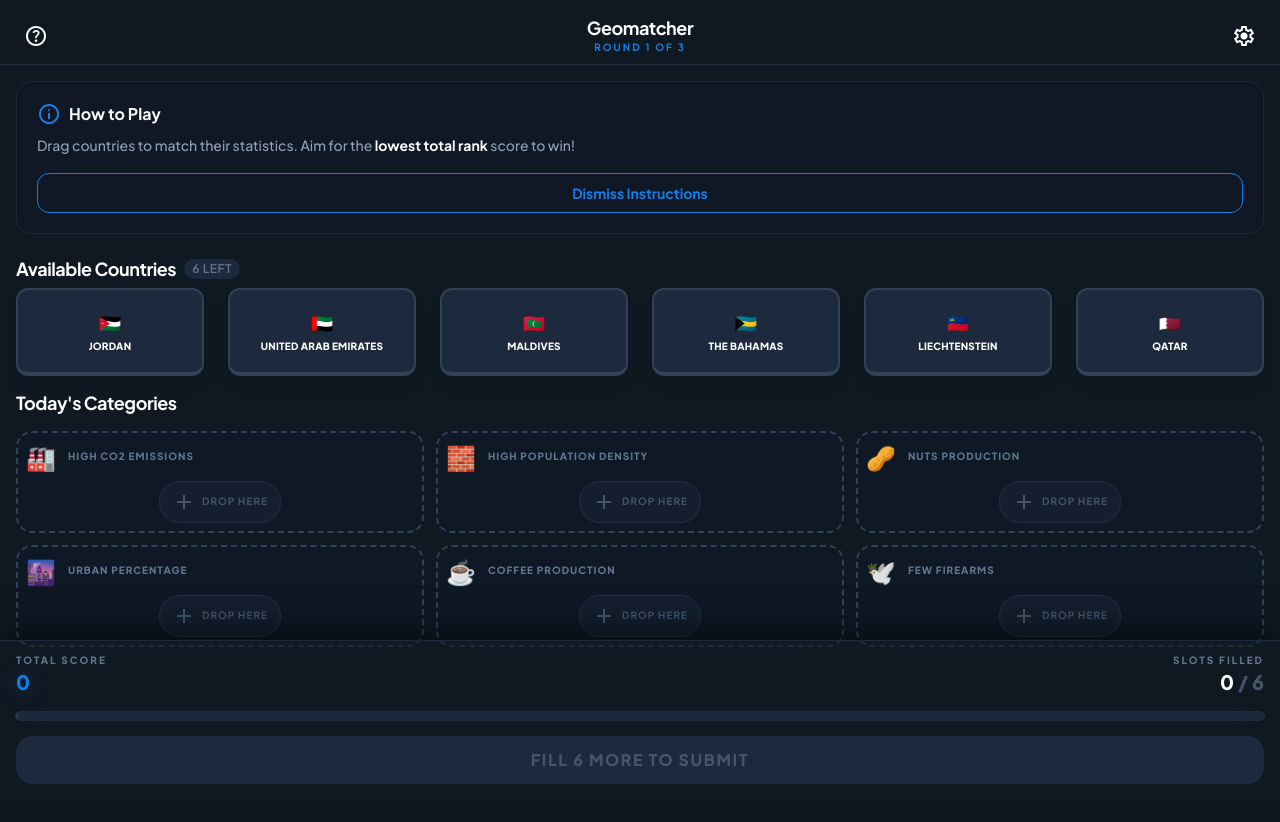
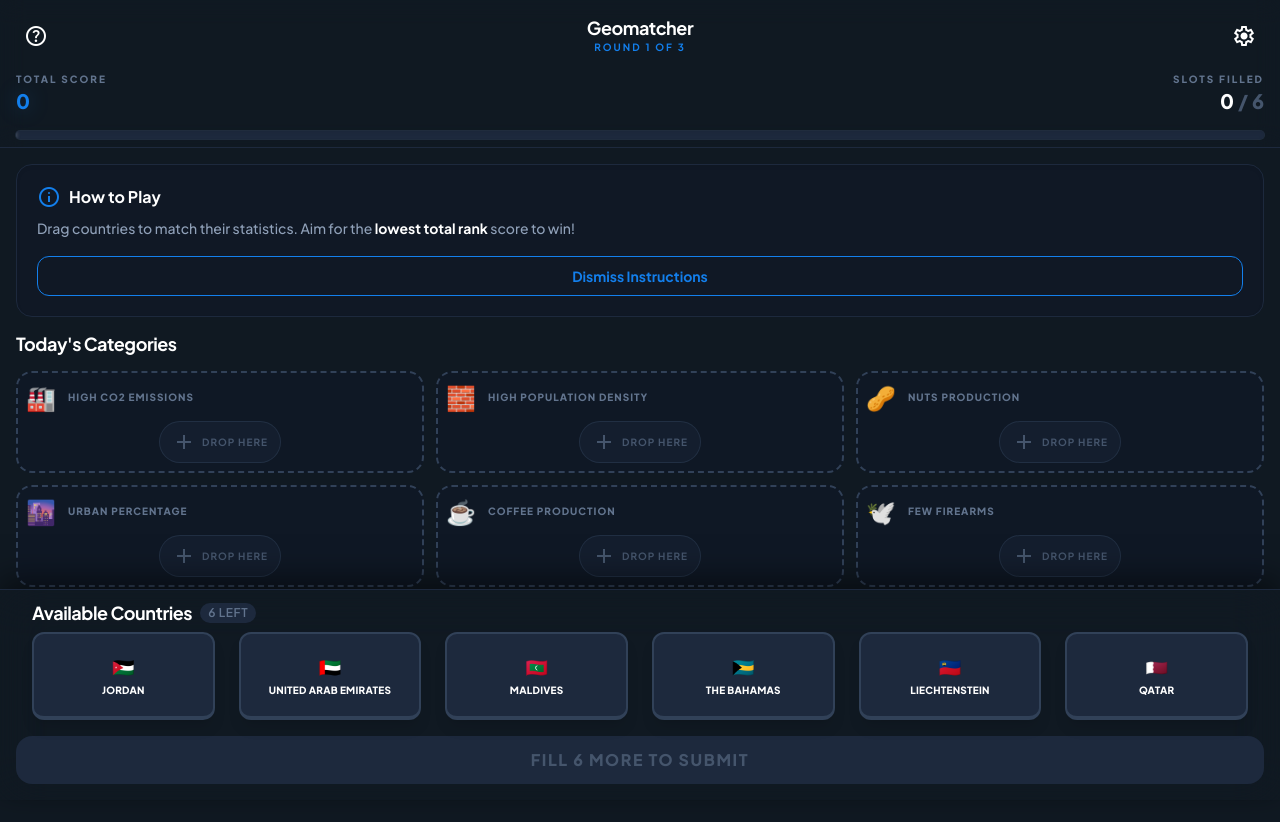
Before and after one commit to koenhagen/geomatcher, a React (Vite) app: page / in a window 1280 px wide. Shown: the top 822 px of the page. Built offline with nearby package versions, Linux system fonts and the light colour scheme.

Commit message:
Refactor App, Header, and GameFooter components for improved layout and score display

```diff
--- a/src/App.tsx
+++ b/src/App.tsx
@@ -180,33 +180,23 @@ const App: React.FC = () => {
 
     if (!countries.length || !buckets.length) return <div>Loading...</div>;
 
+    // ...imports
+
     return (
         <div className="flex flex-col min-h-screen w-full max-w-7xl mx-auto bg-background-dark font-display">
-            <Header round={round} maxRounds={MAX_ROUNDS} />
-
+            <Header
+                round={round}
+                maxRounds={MAX_ROUNDS}
+                totalScore={totalScore}
+                slotsFilled={slotsFilled}
+                totalSlots={buckets.length}
+            />
             <main className="flex-1 overflow-y-auto pb-80 custom-scrollbar">
                 {showInstructions && (
                     <div className="px-4 pt-4">
                         <InstructionCard onDismiss={handleDismissInstructions} />
                     </div>
                 )}
-
-                <div className="px-4 pt-6 pb-2">
-                    <h3 className="text-white text-lg font-bold leading-tight tracking-tight flex items-center gap-2">
-                        Available Countries
-                        <span className="text-xs bg-slate-800 px-2 py-0.5 rounded-full text-slate-500 uppercase font-semibold tracking-wider">
-                            {countries.length - slotsFilled} LEFT
-                        </span>
-                    </h3>
-                </div>
-
-                <CountryList
-                    countries={countries}
-                    buckets={buckets}
-                    onDragStart={handleDragStart}
-                    countryId={countryId}
-                    setCountryId={setCountryId}
-                />
 
                 <div className="px-4 pt-4">
                     <h3 className="text-white text-lg font-bold leading-tight tracking-tight">Today's Categories</h3>
@@ -230,9 +220,26 @@ const App: React.FC = () => {
                 maxRounds={MAX_ROUNDS}
                 onSubmit={handleSubmit}
                 submitted={submitted}
-            />
+            >
+                <div className="px-4 pb-2">
+                    <h3 className="text-white text-lg font-bold leading-tight tracking-tight flex items-center gap-2">
+                        Available Countries
+                        <span className="text-xs bg-slate-800 px-2 py-0.5 rounded-full text-slate-500 uppercase font-semibold tracking-wider">
+                            {countries.length - slotsFilled} LEFT
+                        </span>
+                    </h3>
+                </div>
+                <CountryList
+                    countries={countries}
+                    buckets={buckets}
+                    onDragStart={handleDragStart}
+                    countryId={countryId}
+                    setCountryId={setCountryId}
+                />
+            </GameFooter>
         </div>
     );
+
 };
 
 export default App;
--- a/src/components/CountryList.tsx
+++ b/src/components/CountryList.tsx
@@ -1,4 +1,5 @@
 import React, { useState, useRef } from 'react';
+import ReactDOM from 'react-dom';
 import { Country, Bucket } from '../utils/types';
 
 interface CountryListProps {
@@ -19,7 +20,9 @@ export const CountryList: React.FC<CountryListProps> = ({
   const [draggedId, setDraggedId] = useState<string | null>(null);
   const [dragPos, setDragPos] = useState<{ x: number; y: number } | null>(null);
 
-  // Ref to track the start position and pending country
+  const cardRef = useRef<HTMLDivElement | null>(null);
+  const [cardSize, setCardSize] = useState<{ width: number; height: number }>({ width: 104, height: 88 });
+
   const startPos = useRef<{ x: number, y: number } | null>(null);
   const pendingCountryId = useRef<string | null>(null);
 
@@ -28,6 +31,10 @@ export const CountryList: React.FC<CountryListProps> = ({
 
   const handleMouseDown = (e: React.MouseEvent, id: string) => {
     if (assignedIds.includes(id)) return;
+    if (cardRef.current) {
+      const rect = cardRef.current.getBoundingClientRect();
+      setCardSize({ width: rect.width, height: rect.height });
+    }
     startPos.current = { x: e.clientX, y: e.clientY };
     pendingCountryId.current = id;
     document.addEventListener('mousemove', handleMouseMove);
@@ -40,7 +47,6 @@ export const CountryList: React.FC<CountryListProps> = ({
     const dy = e.clientY - startPos.current.y;
     const distance = Math.sqrt(dx * dx + dy * dy);
 
-    // Start drag if moved enough
     if (distance > 5 && !draggedId) {
       setDraggedId(pendingCountryId.current);
       onDragStart(pendingCountryId.current);
@@ -51,11 +57,9 @@ export const CountryList: React.FC<CountryListProps> = ({
   };
 
   const handleMouseUp = () => {
-    // If not dragged, treat as click
     if (!draggedId && pendingCountryId.current) {
       setCountryId(pendingCountryId.current);
     }
-    // Cleanup
     setDraggedId(null);
     setDragPos(null);
     startPos.current = null;
@@ -64,13 +68,37 @@ export const CountryList: React.FC<CountryListProps> = ({
     document.removeEventListener('mouseup', handleMouseUp);
   };
 
+  // Render drag preview as a portal to body
+  const dragPreview = dragCountry && dragPos
+      ? ReactDOM.createPortal(
+          <div
+              style={{
+                position: 'fixed',
+                left: dragPos.x - cardSize.width / 2,
+                top: dragPos.y - cardSize.height / 2,
+                width: cardSize.width,
+                zIndex: 1000,
+                pointerEvents: 'none',
+              }}
+              className="rounded-xl border-2 shadow-lg p-1 flex flex-col items-center justify-center gap-0.5 bg-slate-800 border-slate-700"
+          >
+            <span className="text-lg select-none">{dragCountry.emoji}</span>
+            <p className="text-white text-[10px] font-extrabold text-center uppercase tracking-wide select-none">
+              {dragCountry.name}
+            </p>
+          </div>,
+          document.body
+      )
+      : null;
+
   return (
+      <>
         <div
             className="grid grid-rows-2 grid-flow-col auto-cols-fr gap-x-2 sm:gap-x-3 md:gap-x-4 lg:gap-x-6 gap-y-1.5 w-full px-4
     sm:grid-rows-1 sm:grid-cols-6"
             style={{ position: 'relative', minHeight: '5.5rem' }}
         >
-        {countries.map((country) => {
+          {countries.map((country, idx) => {
             const isAssigned = assignedIds.includes(country.id);
             const isDragging = draggedId === country.id;
             const isSelected = countryId === country.id;
@@ -78,6 +106,7 @@ export const CountryList: React.FC<CountryListProps> = ({
             return (
                 <div
                     key={country.id}
+                    ref={idx === 0 ? cardRef : undefined}
                     onMouseDown={e => handleMouseDown(e, country.id)}
                     style={isDragging ? { visibility: 'hidden' } : undefined}
                     className={`rounded-xl border-2 shadow-lg p-1 flex flex-col items-center justify-center gap-0.5 transition-all
@@ -95,26 +124,8 @@ export const CountryList: React.FC<CountryListProps> = ({
                 </div>
             );
           })}
-
-        {dragCountry && dragPos && (
-            <div
-                style={{
-                  position: 'fixed',
-                  left: dragPos.x - 36,
-                  top: dragPos.y - 48,
-                  width: '6.5rem',
-                  zIndex: 1000,
-                  pointerEvents: 'none',
-                }}
-                className={`rounded-xl border-2 shadow-lg p-1 flex flex-col items-center justify-center gap-0.5
-      bg-slate-800 border-slate-700`}
-            >
-              <span className="text-lg select-none">{dragCountry.emoji}</span>
-              <p className="text-white text-[10px] font-extrabold text-center uppercase tracking-wide select-none">
-                {dragCountry.name}
-              </p>
         </div>
-        )}
-      </div>
+        {dragPreview}
+      </>
   );
 };
--- a/src/components/GameFooter.tsx
+++ b/src/components/GameFooter.tsx
@@ -8,47 +8,26 @@ interface GameFooterProps {
     maxRounds: number;
     onSubmit: () => void;
     submitted: boolean;
+    children?: React.ReactNode;
 }
 
 export const GameFooter: React.FC<GameFooterProps> = ({
-                                                          totalScore,
                                                           slotsFilled,
                                                           totalSlots,
                                                           round,
                                                           maxRounds,
                                                           onSubmit,
                                                           submitted,
+                                                          children,
                                                       }) => {
     const isComplete = slotsFilled === totalSlots;
-    const progressPercent = (slotsFilled / totalSlots) * 100;
     const isFinalRound = round >= maxRounds;
 
     return (
         <div className="fixed bottom-0 left-0 w-full bg-background-dark/90 backdrop-blur-xl border-t border-slate-800 p-3 pb-4 space-y-4 z-100 shadow-[0_-10px_30px_rgba(0,0,0,0.5)]">
-            <div className="flex items-end justify-between px-1 max-w-7xl mx-auto">
-                <div className="flex flex-col">
-                    <span className="text-[10px] font-black text-slate-500 uppercase tracking-[0.2em]">Total Score</span>
-                    <div className="flex items-baseline gap-1">
-                        <span className="text-xl font-black text-primary drop-shadow-[0_0_10px_rgba(19,127,236,0.3)]">{totalScore}</span>
-                    </div>
-                </div>
-                <div className="flex flex-col items-end">
-                    <span className="text-[10px] font-black text-slate-500 uppercase tracking-[0.2em]">Slots Filled</span>
-                    <span className="text-xl font-black text-white">{slotsFilled} <span className="text-slate-600">/ {totalSlots}</span></span>
-                </div>
+            <div className="max-w-7xl mx-auto px-1">
+                {children}
             </div>
-
-            <div className="px-1 max-w-7xl mx-auto">
-                <div className="w-full h-2 bg-slate-800 rounded-full overflow-hidden shadow-inner ring-1 ring-slate-700/50">
-                    <div
-                        className="h-full bg-primary transition-all duration-700 ease-out relative"
-                        style={{ width: `${progressPercent}%` }}
-                    >
-                        <div className="absolute top-0 right-0 h-full w-2 bg-white/30 blur-[2px]" />
-                    </div>
-                </div>
-            </div>
-
             <div className="max-w-7xl mx-auto px-1">
                 <button
                     disabled={!isComplete}
--- a/src/components/Header.tsx
+++ b/src/components/Header.tsx
@@ -1,24 +1,56 @@
-
 import React from 'react';
 
 interface HeaderProps {
     round: number;
     maxRounds: number;
+    totalScore: number;
+    slotsFilled: number;
+    totalSlots: number;
 }
 
-export const Header: React.FC<HeaderProps> = ({ round, maxRounds }) => {
+export const Header: React.FC<HeaderProps> = ({
+                                                  round,
+                                                  maxRounds,
+                                                  totalScore,
+                                                  slotsFilled,
+                                                  totalSlots,
+                                              }) => {
+    const progressPercent = (slotsFilled / totalSlots) * 100;
+
     return (
-    <header className="sticky top-0 z-50 flex items-center bg-background-dark/80 backdrop-blur-md p-4 pb-2 justify-between border-b border-slate-800">
+        <header className="sticky top-0 z-50 flex flex-col gap-2 bg-background-dark/80 backdrop-blur-md p-4 pb-2 border-b border-slate-800">
+            <div className="flex items-center justify-between">
                 <div className="text-white flex size-10 items-center justify-center rounded-full hover:bg-slate-800 transition-colors cursor-pointer">
                     <span className="material-symbols-outlined">help</span>
                 </div>
                 <div className="flex flex-col items-center">
                     <h2 className="text-white text-lg font-bold leading-tight tracking-tight">Geomatcher</h2>
-        <span className="text-[10px] font-bold text-primary tracking-[0.2em] uppercase">ROUND {round} OF {maxRounds}</span>
+                    <span className="text-[10px] font-bold text-primary tracking-[0.2em] uppercase">
+            ROUND {round} OF {maxRounds}
+          </span>
                 </div>
                 <div className="text-white flex size-10 items-center justify-center rounded-full hover:bg-slate-800 transition-colors cursor-pointer">
                     <span className="material-symbols-outlined">settings</span>
                 </div>
+            </div>
+            <div className="flex items-center justify-between mt-2">
+                <div className="flex flex-col">
+                    <span className="text-[10px] font-black text-slate-500 uppercase tracking-[0.2em]">Total Score</span>
+                    <span className="text-xl font-black text-primary drop-shadow-[0_0_10px_rgba(19,127,236,0.3)]">{totalScore}</span>
+                </div>
+                <div className="flex flex-col items-end">
+                    <span className="text-[10px] font-black text-slate-500 uppercase tracking-[0.2em]">Slots Filled</span>
+                    <span className="text-xl font-black text-white">{slotsFilled} <span className="text-slate-600">/ {totalSlots}</span></span>
+                </div>
+            </div>
+            <div className="w-full h-2 bg-slate-800 rounded-full overflow-hidden shadow-inner ring-1 ring-slate-700/50 mt-2">
+                <div
+                    className="h-full bg-primary transition-all duration-700 ease-out relative"
+                    style={{ width: `${progressPercent}%` }}
+                >
+                    <div className="absolute top-0 right-0 h-full w-2 bg-white/30 blur-[2px]" />
+                </div>
+            </div>
         </header>
     );
 };
```
Lines whose indentation alone changed are shown as unchanged.
